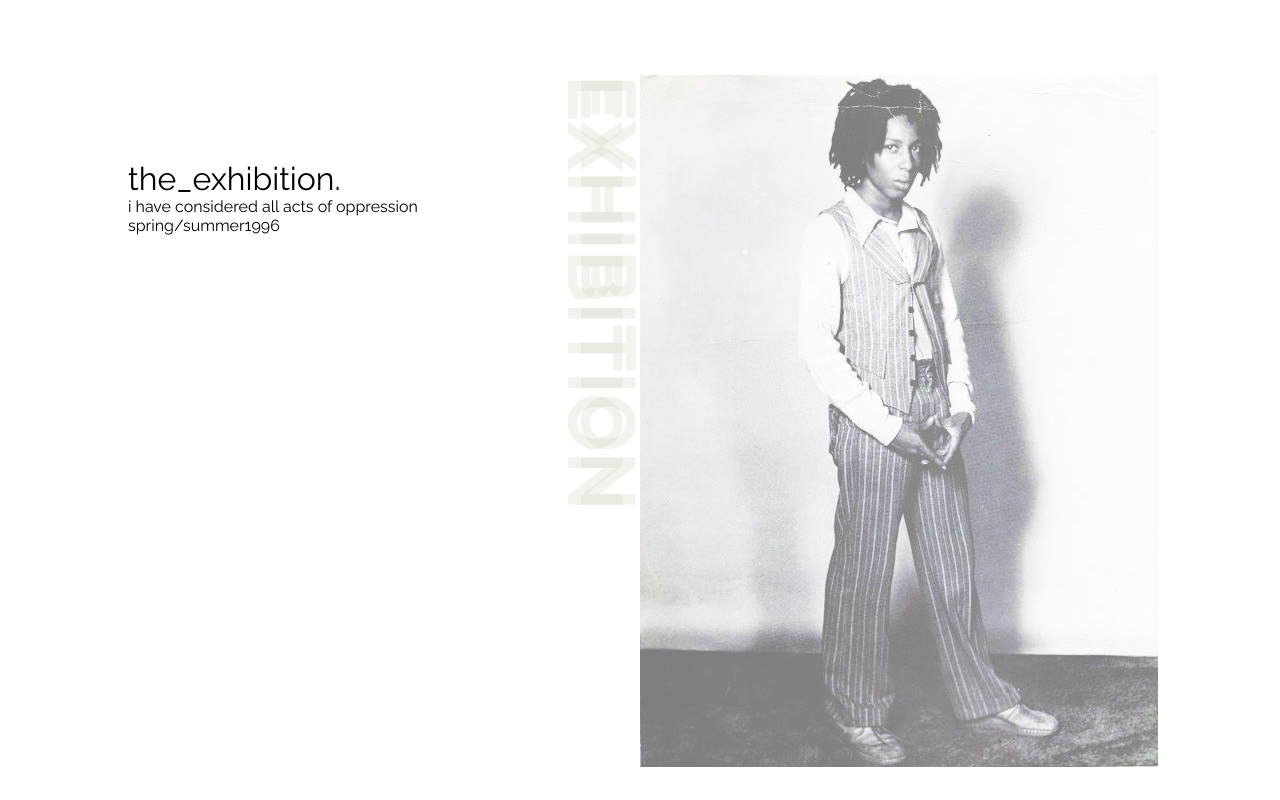
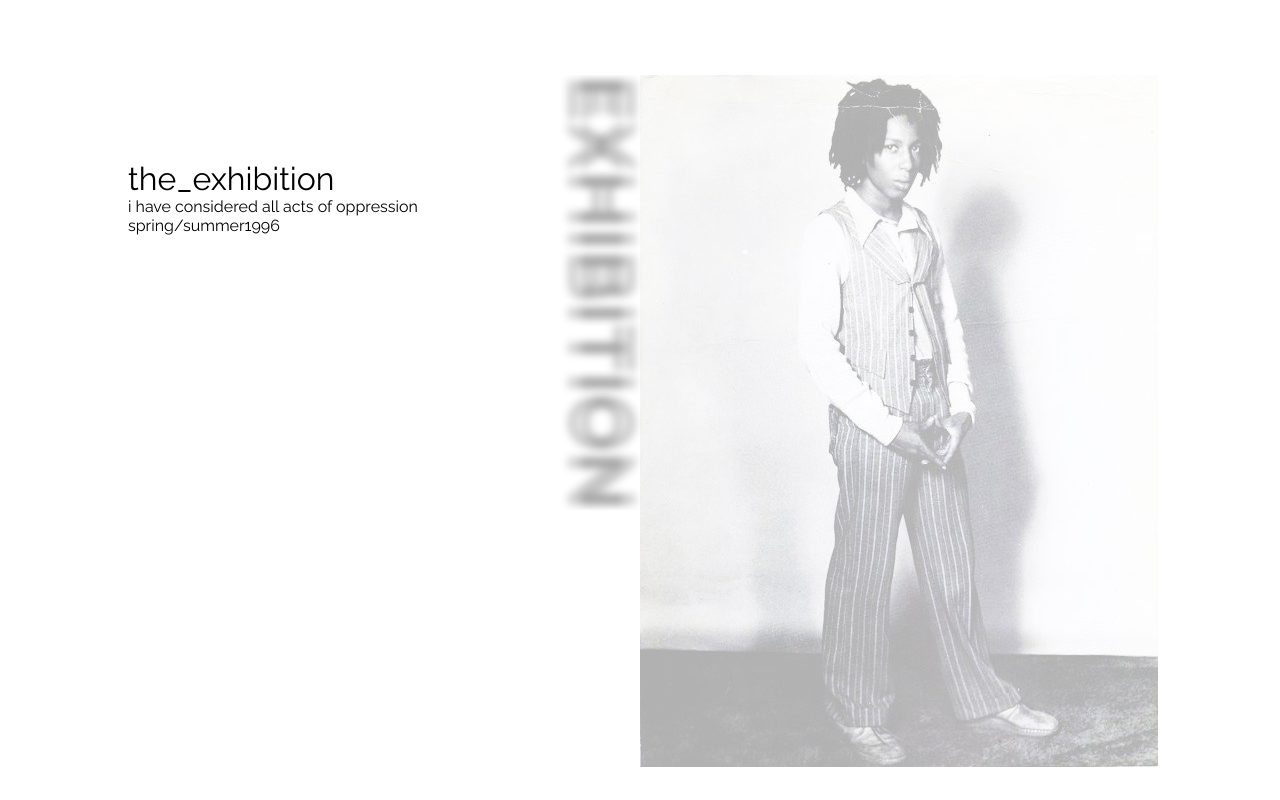
Before and after one commit to iraritchiemeek/exhibition, a plain HTML site: page index.html in a window 1280 px wide. Drawn offline with Linux system fonts and the light colour scheme; some packages are replaced by stand-ins of ours; a script that the page names is missing.

Commit message:
add blurred text

```diff
--- a/js/controller.js
+++ b/js/controller.js
@@ -2,8 +2,9 @@ $(document).ready(function () {
 
 	var landingPage = new LandingPage
 
-	landingPage.textWrapper()
-	landingPage.textLine('title', 'the_exhibition.')
+	landingPage.appendDiv('landing_text_wrapper')
+	landingPage.appendDiv('home_menu')
+	landingPage.textLine('title', 'the_exhibition')
 	landingPage.textLine('quote', 'i have considered all acts of oppression')
 	landingPage.textLine('subtitle', 'spring/summer1996')
 	landingPage.verticalText('EXHIBITION')
--- a/js/landing_page.js
+++ b/js/landing_page.js
@@ -2,8 +2,8 @@ function LandingPage () {
 
 }
 
-LandingPage.prototype.textWrapper = function() {
-	$('#container').append('<div id="landing_text_wrapper"></div>')
+LandingPage.prototype.appendDiv = function(id) {
+	$('#container').append('<div id="' + id + '"></div>')
 };
 
 LandingPage.prototype.textLine = function(id, text) {
@@ -18,3 +18,7 @@ LandingPage.prototype.appendImage = function(url) {
 	$('#container').append('<div id="home_image"></div>')
 	$('#home_image').css({'backgroundImage':'url(' + url + ')'})
 };
+
+LandingPage.prototype.menuItem = function(text, url) {
+	$('#container').append()
+};
--- a/style.css
+++ b/style.css
@@ -21,7 +21,7 @@ html, body, #container, #content{
 }
 
 #home_image {
-	opacity: 0.5;
+	opacity: 0.3;
 	position: absolute;
 	left: 50%;
 	background-repeat: no-repeat;
@@ -30,8 +30,8 @@ html, body, #container, #content{
 }
 
 .vertical_text {
-	opacity: 0.2;
-	color: #C4C4B0;
+	color: transparent;
+    text-shadow: 0 0 8px rgba(0,0,0,0.2);
 	font-family: 'Raleway';
 	font-weight: 700;
 	position:absolute;
```
Also changed, not shown: imgs/12632838_1244365522246877_1992155150_o.jpg (added).
